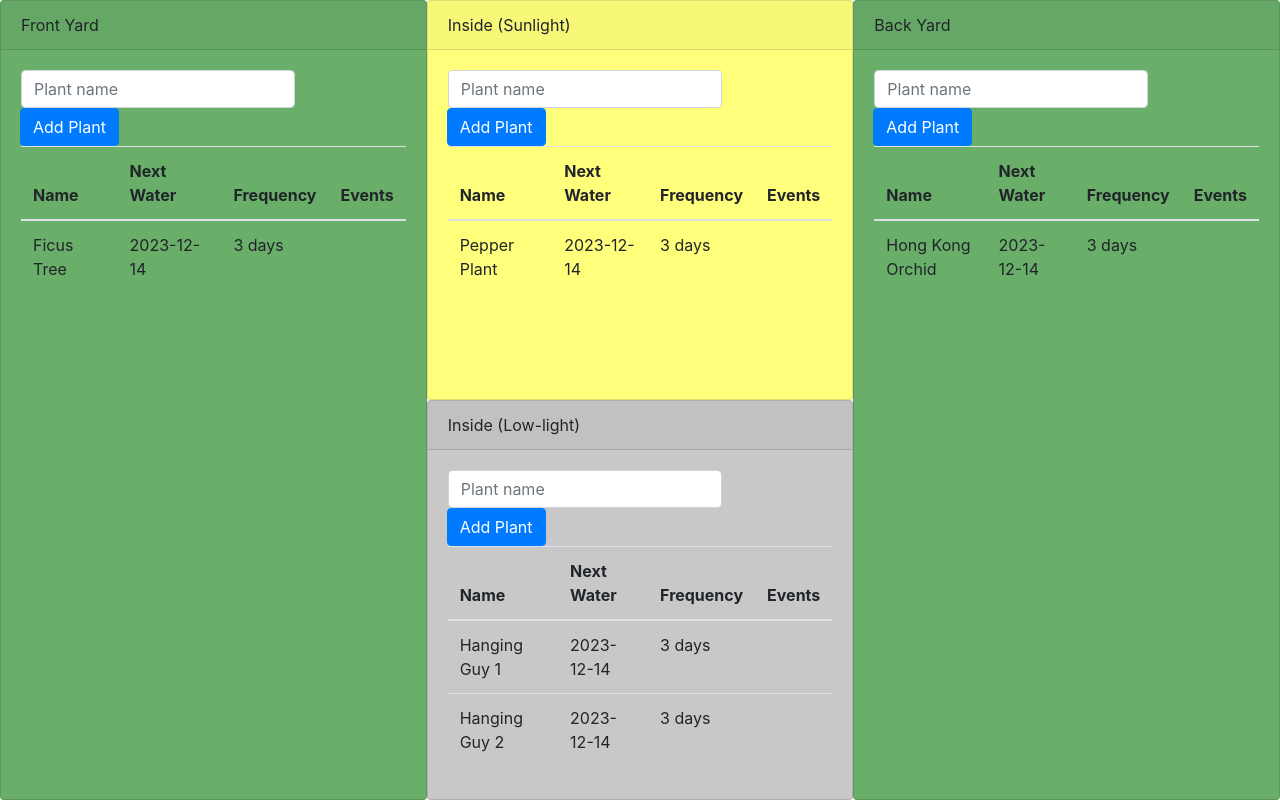
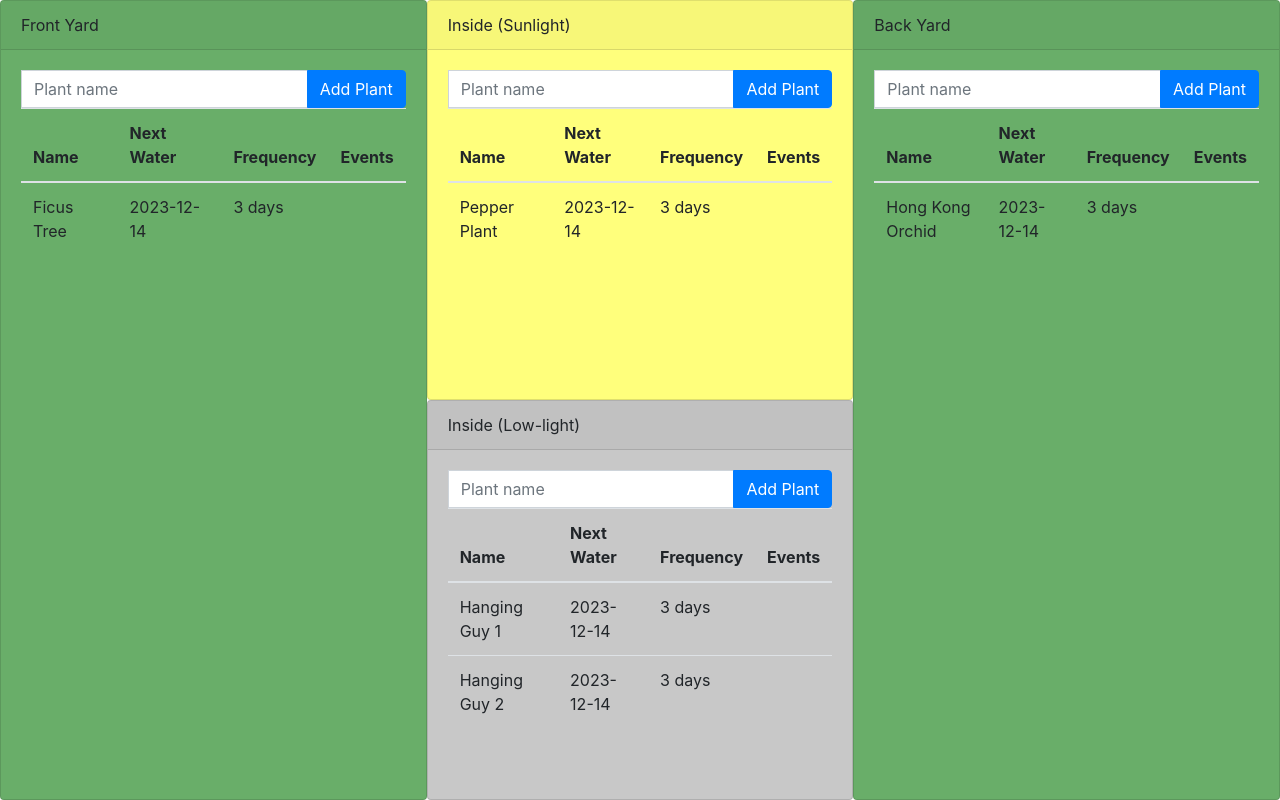
Before and after one commit to XononoX/Sakura, a Flask app: page / in a window 1280 px wide. Run offline with Flask 3, Linux system fonts and the light colour scheme; parts of the project's set-up code (start-up, migrations or seed data) failed here and were passed over; some libraries are stand-ins or nearby versions.

Commit message:
Fixed stupid textbox/button alignment

```diff
--- a/templates/index.html
+++ b/templates/index.html
@@ -14,7 +14,7 @@
                     </div>
                     <div class="card-body">
                         <div class="input-group">
-                            <form method="post" action="/add-plant">
+                            <form method="post" action="/add-plant" class="input-group">
                                 <input type="hidden" name="position" value="0"> <!-- 0 for Front Yard, 1 for ISL, etc. -->
                                 <input type="text" name="plant_name" class="form-control" placeholder="Plant name">
                                 <div class="input-group-append">
@@ -62,7 +62,7 @@
                     </div>
                     <div class="card-body">
                         <div class="input-group">
-                            <form method="post" action="/add-plant">
+                            <form method="post" action="/add-plant" class="input-group">
                                 <input type="hidden" name="position" value="1"> <!-- 0 for Front Yard, 1 for ISL, etc. -->
                                 <input type="text" name="plant_name" class="form-control" placeholder="Plant name">
                                 <div class="input-group-append">
@@ -106,7 +106,7 @@
                     </div>
                     <div class="card-body">
                         <div class="input-group">
-                            <form method="post" action="/add-plant">
+                            <form method="post" action="/add-plant" class="input-group">
                                 <input type="hidden" name="position" value="2"> <!-- 0 for Front Yard, 1 for ISL, etc. -->
                                 <input type="text" name="plant_name" class="form-control" placeholder="Plant name">
                                 <div class="input-group-append">
@@ -153,7 +153,7 @@
                     </div>
                     <div class="card-body">
                         <div class="input-group">
-                            <form method="post" action="/add-plant">
+                            <form method="post" action="/add-plant" class="input-group">
                                 <input type="hidden" name="position" value="3"> <!-- 0 for Front Yard, 1 for ISL, etc. -->
                                 <input type="text" name="plant_name" class="form-control" placeholder="Plant name">
                                 <div class="input-group-append">
```
